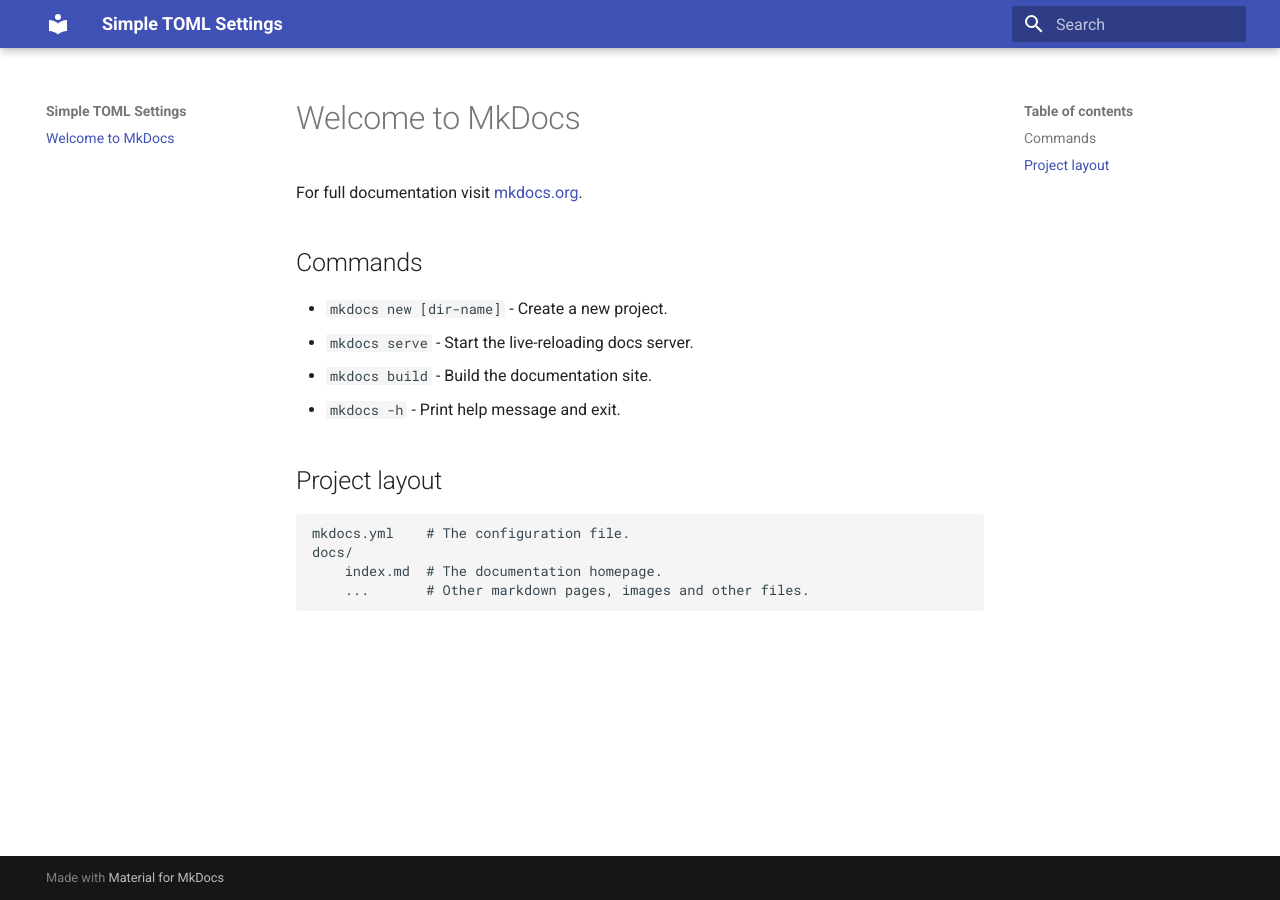
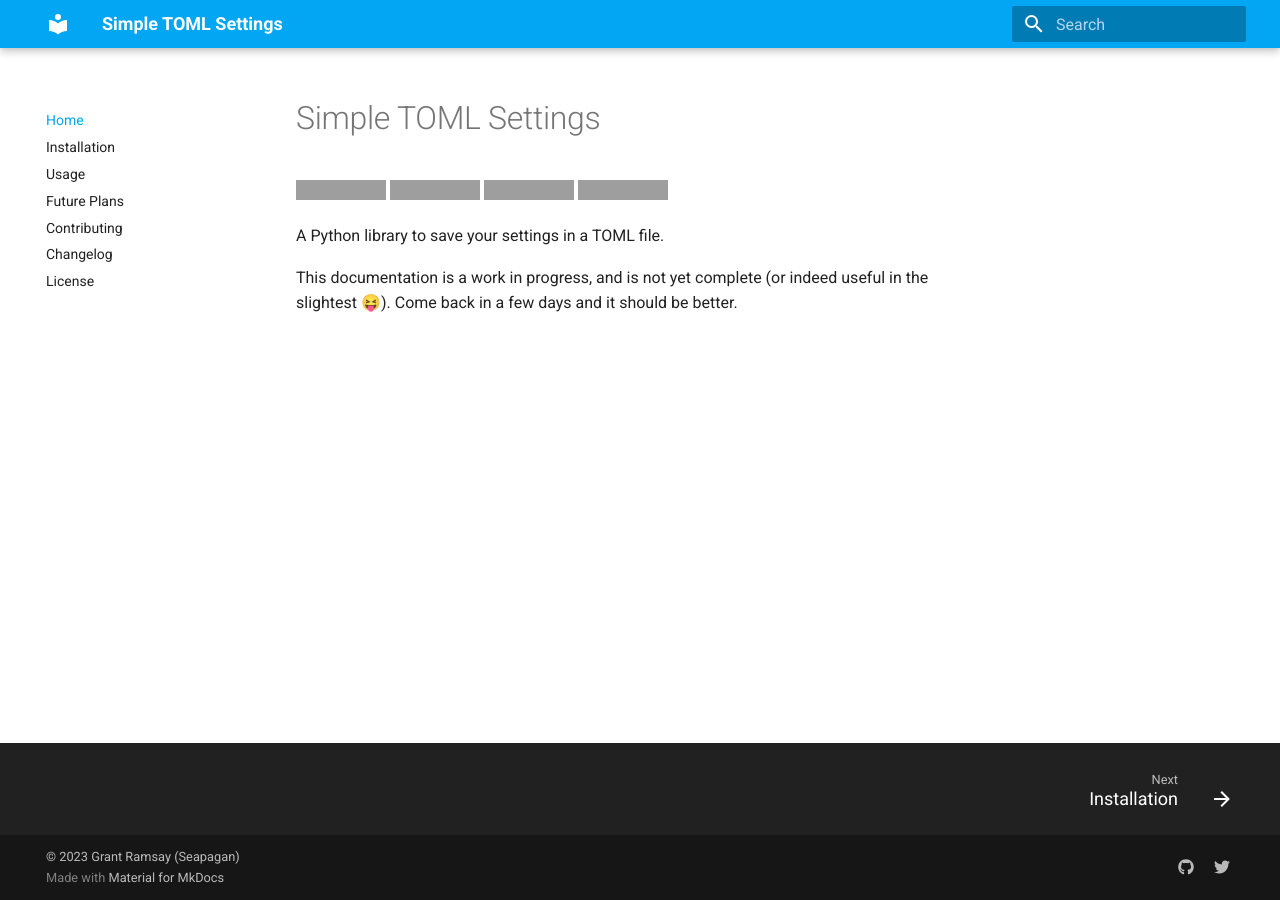
Before and after one commit to seapagan/simple-toml-settings, an MkDocs documentation site: the page built from docs/index.md, in a window 1280 px wide. Built offline with MkDocs 1.6.1 and Material for MkDocs 9.7.7, drawn with Linux system fonts in a browser that asks for light colours; grey boxes are pictures that could not be loaded.

Commit message:
first work on the website
Signed-off-by: Grant Ramsay <seapagan@gmail.com>

```diff
--- /dev/null
+++ b/docs/css/extra.css
@@ -0,0 +1,12 @@
+.task-list-item2 {
+  list-style-type: none;
+}
+
+.task-list-item input {
+  margin: 0 4px 0.25em -4px;
+  vertical-align: middle;
+}
+
+.md-nav--primary .md-nav__title {
+  display: none;
+}
--- a/docs/index.md
+++ b/docs/index.md
@@ -1,17 +1,11 @@
-# Welcome to MkDocs
+# Simple TOML Settings <!-- omit in toc -->
 
-For full documentation visit [mkdocs.org](https://www.mkdocs.org).
+[![Tests](https://github.com/seapagan/simple-toml-settings/actions/workflows/tests.yml/badge.svg)](https://github.com/seapagan/simple-toml-settings/actions/workflows/tests.yml)
+[![codecov](https://codecov.io/gh/seapagan/simple-toml-settings/graph/badge.svg?token=6QMS12107L)](https://codecov.io/gh/seapagan/simple-toml-settings)
+[![Codacy Badge](https://app.codacy.com/project/badge/Grade/b8793a3d6eb04167b9e2b13e11f1f12d)](https://app.codacy.com/gh/seapagan/simple-toml-settings/dashboard?utm_source=gh&utm_medium=referral&utm_content=&utm_campaign=Badge_grade)
+[![CodeQL](https://github.com/seapagan/simple-toml-settings/actions/workflows/codeql.yml/badge.svg)](https://github.com/seapagan/simple-toml-settings/actions/workflows/codeql.yml)
 
-## Commands
+A Python library to save your settings in a TOML file.
 
-* `mkdocs new [dir-name]` - Create a new project.
-* `mkdocs serve` - Start the live-reloading docs server.
-* `mkdocs build` - Build the documentation site.
-* `mkdocs -h` - Print help message and exit.
-
-## Project layout
-
-    mkdocs.yml    # The configuration file.
-    docs/
-        index.md  # The documentation homepage.
-        ...       # Other markdown pages, images and other files.
+This documentation is a work in progress, and is not yet complete (or indeed
+useful in the slightest 😝). Come back in a few days and it should be better.
--- a/mkdocs.yml
+++ b/mkdocs.yml
@@ -1,9 +1,23 @@
-
 site_name: Simple TOML Settings
 
 # default to using the material theme
 theme:
   name: material
+  palette:
+    primary: light-blue
+    accent: blue
+  features:
+    - navigation.footer
+    - navigation.expand
+
+extra:
+  social:
+    - icon: fontawesome/brands/github
+      link: https://github.com/seapagan/simple-toml-settings
+    - icon: fontawesome/brands/twitter
+      link: https://twitter.com/gnramsay_dev
+
+copyright: © 2023 Grant Ramsay (Seapagan)
 
 # default plugins here are to minify the html, css and js plus enable the search
 # plugin. Adjust to your liking.
@@ -22,8 +36,22 @@
   - admonition
   - pymdownx.snippets
   - pymdownx.superfences
-  - pymdownx.highlight
+  - pymdownx.highlight:
+      linenums: false
+      auto_title: false
   - attr_list
   - pymdownx.emoji:
       emoji_index: !!python/name:materialx.emoji.twemoji
       emoji_generator: !!python/name:materialx.emoji.to_svg
+
+nav:
+  - Home: index.md
+  - Installation: installation.md
+  - Usage: usage.md
+  - Future Plans: future-plans.md
+  - Contributing: contributing.md
+  - Changelog: changelog.md
+  - License: license.md
+
+extra_css:
+  - css/extra.css
```
Also changed, not shown: docs/changelog.md (added, +2 -0 lines), docs/contributing.md (added, +2 -0 lines), docs/future-plans.md (added, +2 -0 lines), docs/installation.md (added, +14 -0 lines), docs/license.md (added, +3 -0 lines), docs/usage.md (added, +90 -0 lines).
